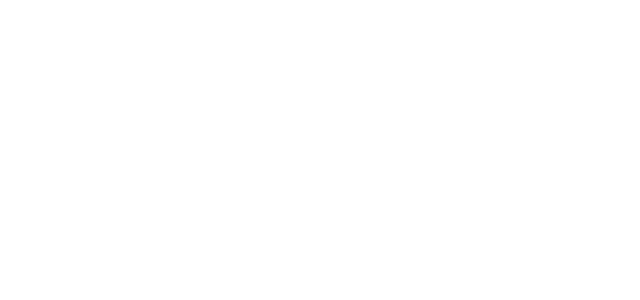
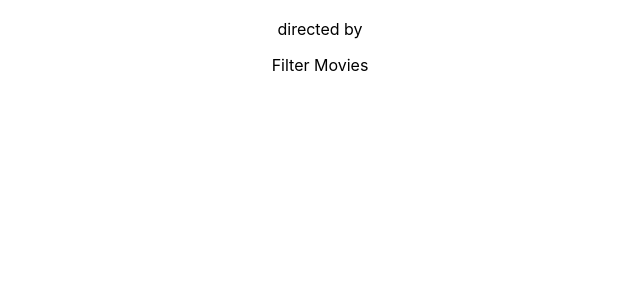
Before and after one commit to Benatovich/movie-list-maker, a React (Create React App) app: page / in a window 1280 px wide. Shown: the top 300 px of the page, without its empty margins (320-960 px from the left). Built offline with nearby package versions, Linux system fonts and the light colour scheme.

Commit message:
Movie.js is set up

```diff
--- a/src/App.js
+++ b/src/App.js
@@ -49,7 +49,17 @@ function App() {
 
   return (
     <div className="App">
-
+      <div className='current-section'>
+        <Movie movie={{
+          title: titleForm,
+          director: directorForm,
+          year: yearForm,
+          color: colorForm
+        }}/>
+      </div>
+      <div className='filter-section'>
+        Filter Movies
+      </div>
     </div>
   );
 }
--- a/src/Movie.js
+++ b/src/Movie.js
@@ -0,0 +1,13 @@
+import React from 'react';
+
+export default function Movie(props) {
+  return (
+    <div
+      className='movie' style={{ backgroundColor: props.movie.color }}
+      onClick={() => props.deleteMovie && props.deleteMovie(props.movie.id)}>
+      <h3>{props.movie.title}</h3>
+      <p>{props.movie.year}</p>
+      <p>directed by {props.movie.director}</p>
+    </div>
+  );
+}
```
